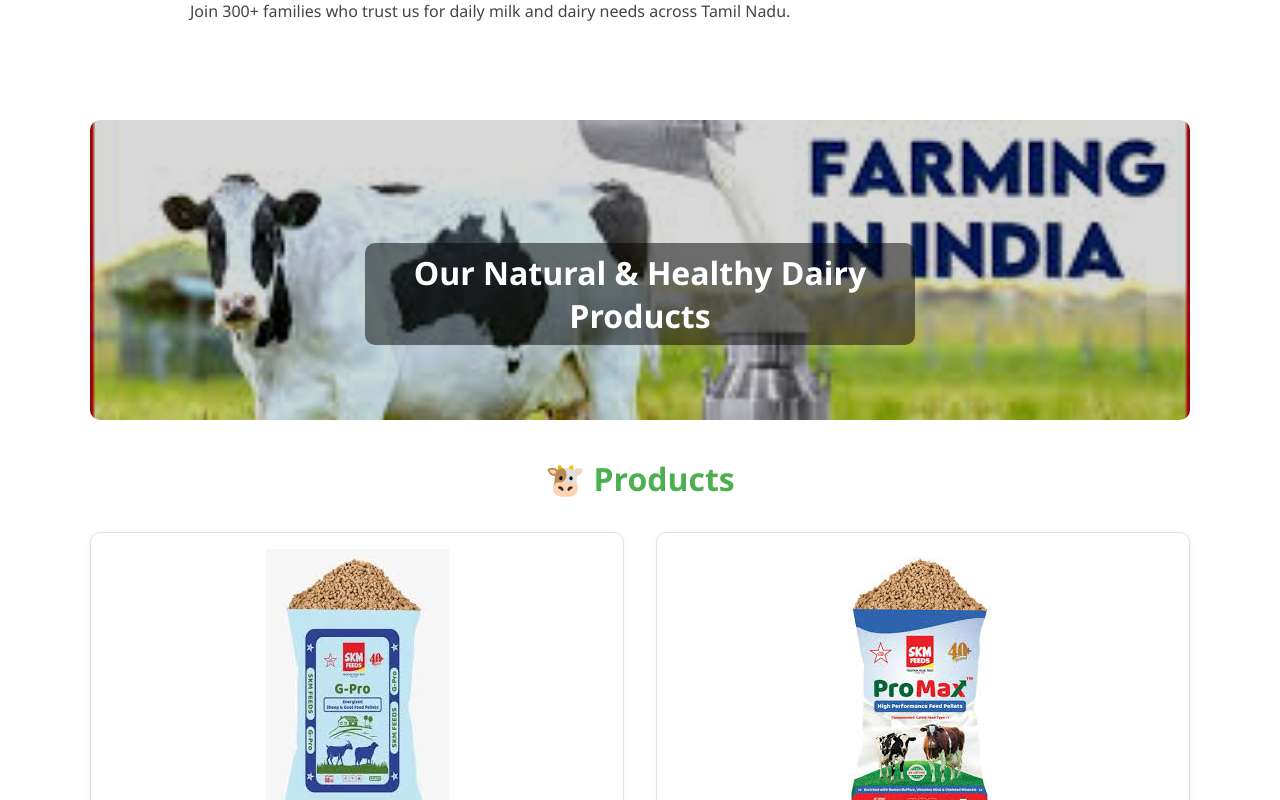
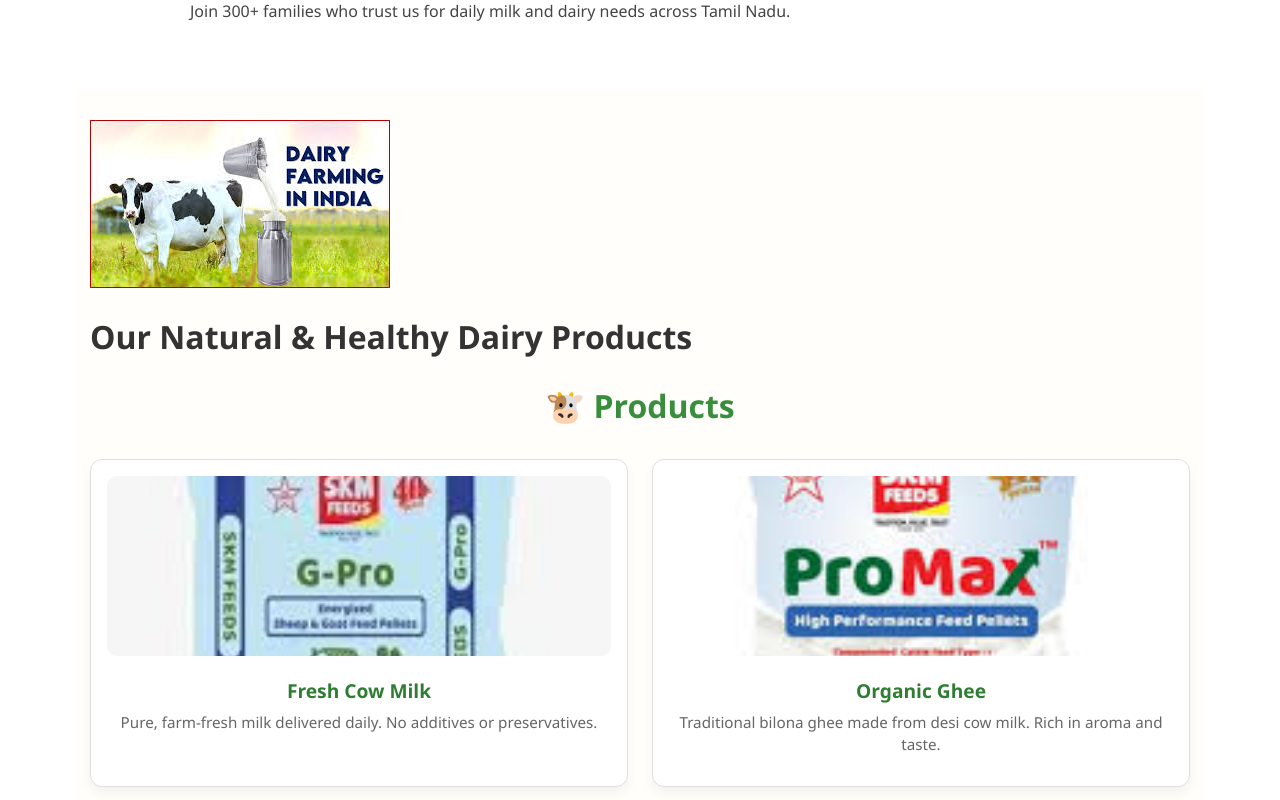
Before and after one commit to Neelamohan6cs/ns-dairy, a React (Create React App) app: page / in a window 1280 px wide. Shown: the part 1080-1880 px from the top of the page. Built offline with nearby package versions, Linux system fonts and the light colour scheme.

Commit message:
Update Products.css

```diff
--- a/src/styles/Products.css
+++ b/src/styles/Products.css
@@ -1,15 +1,14 @@
-/* Products.css */
-
 .product-container {
   max-width: 1100px;
   margin: auto;
-  padding: 2rem;
+  padding: 2rem 1rem;
   font-family: 'Segoe UI', sans-serif;
+  background-color: #fffefb;
 }
 
 .product-container h2 {
   font-size: 2rem;
-  color: #4caf50;
+  color: #388e3c;
   margin-bottom: 2rem;
   text-align: center;
 }
@@ -17,41 +16,58 @@
 .product-grid {
   display: grid;
   grid-template-columns: repeat(auto-fit, minmax(250px, 1fr));
-  gap: 2rem;
+  gap: 1.5rem;
 }
 
 .product-card {
   border: 1px solid #e0e0e0;
-  border-radius: 10px;
+  border-radius: 12px;
   padding: 1rem;
+  background: #fff;
   text-align: center;
-  box-shadow: 0 4px 10px rgba(0,0,0,0.05);
-  background-color: #fff;
-  transition: 0.3s ease-in-out;
+  box-shadow: 0 6px 12px rgba(0,0,0,0.05);
+  transition: transform 0.3s ease;
 }
 
-.top-banner {
-  position: relative;
-  text-align: center;
-  margin-bottom: 2rem;
+.product-card:hover {
+  transform: translateY(-4px);
 }
 
-.top-banner img {
+.product-card img {
   width: 100%;
-  max-height: 300px;
+  height: 180px;
   object-fit: cover;
   border-radius: 10px;
-  filter: brightness(0.85);
 }
 
-.top-banner h1 {
-  position: absolute;
-  top: 50%;
-  left: 50%;
-  transform: translate(-50%, -50%);
-  color: white;
-  font-size: 2rem;
-  background: rgba(0, 0, 0, 0.5);
-  padding: 0.5rem 1.5rem;
-  border-radius: 10px;
+.product-card h3 {
+  color: #2e7d32;
+  margin-top: 1rem;
+  font-size: 1.2rem;
 }
+
+.product-card p {
+  color: #666;
+  font-size: 0.95rem;
+  margin-top: 0.5rem;
+  line-height: 1.4;
+}
+
+/* 🔽 Responsive Styles for Mobile */
+@media screen and (max-width: 768px) {
+  .product-container h2 {
+    font-size: 1.5rem;
+  }
+
+  .product-card img {
+    height: 150px;
+  }
+
+  .product-card h3 {
+    font-size: 1rem;
+  }
+
+  .product-card p {
+    font-size: 0.9rem;
+  }
+}
```
